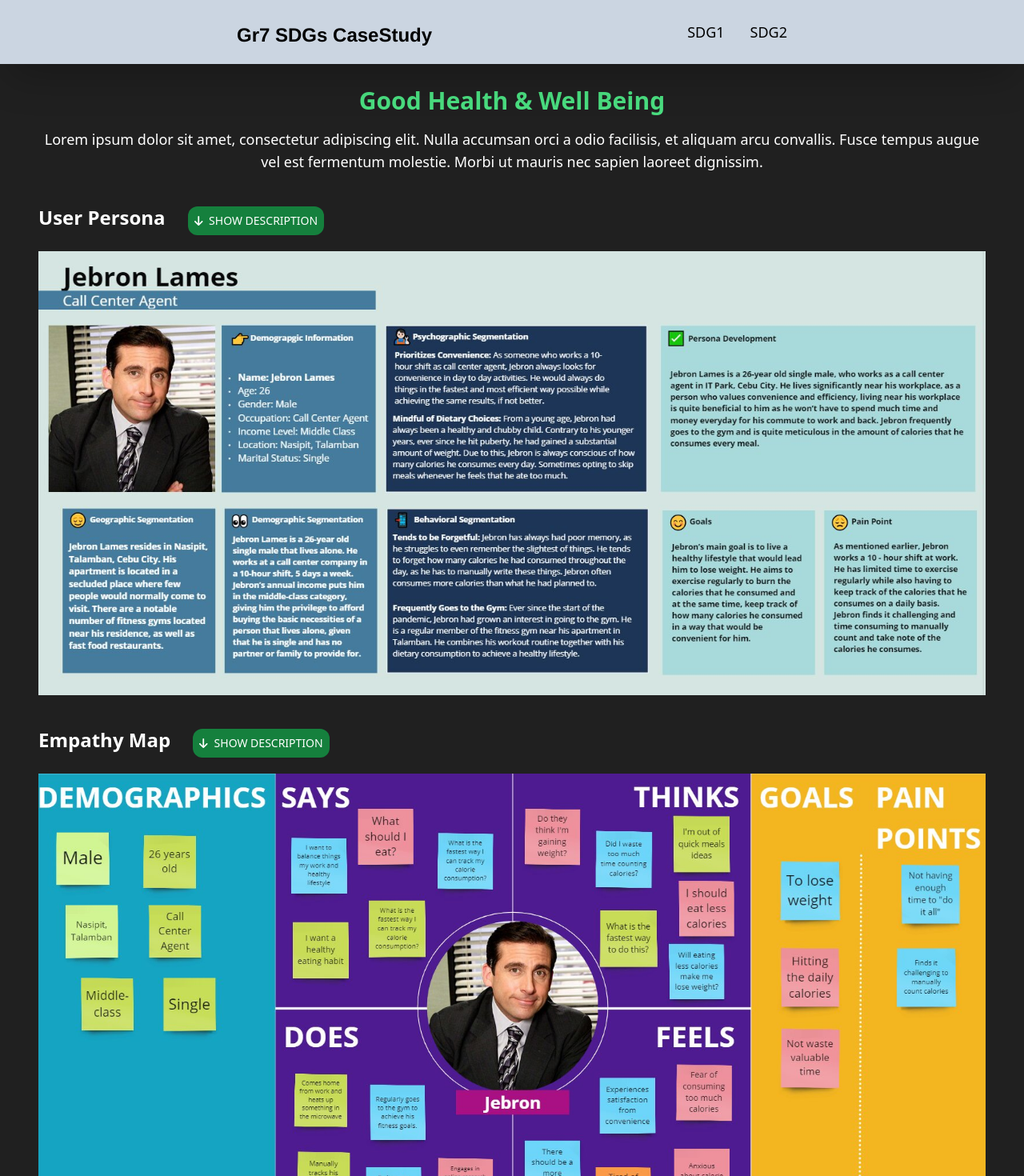
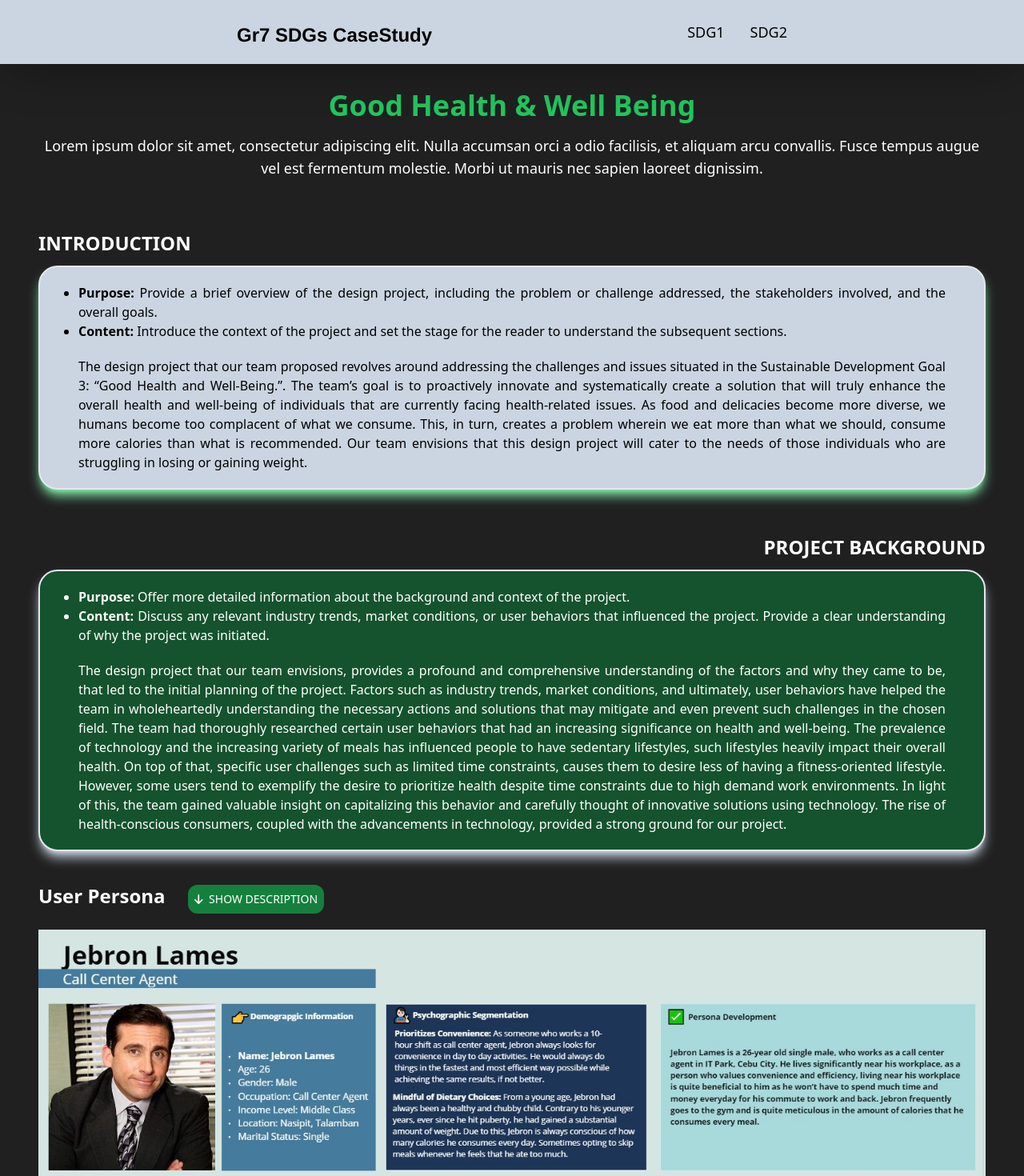
Before and after one commit to b1gmcdaddy/SDG-Case-Studies, a React (Vite) app: page /GoodHealthSDG in a window 1280 px wide. Shown: the top 1470 px of the page at 80% size. Built offline with nearby package versions, Linux system fonts and the light colour scheme; the HTML template or start-up script is replaced by a standard one.

Commit message:
added: intro & projbg

```diff
--- a/src/pages/SDG1.jsx
+++ b/src/pages/SDG1.jsx
@@ -22,7 +22,7 @@ const SDG1 = () => {
     <>
       <Navbar />
       <div className="container mx-auto mt-10 px-4">
-        <h1 className="text-3xl font-bold mb-4 text-green-400 text-center">
+        <h1 className="text-4xl font-bold mb-4 text-green-500 text-center">
           <br />
           Good Health & Well Being
         </h1>
@@ -32,6 +32,84 @@ const SDG1 = () => {
           tempus augue vel est fermentum molestie. Morbi ut mauris nec sapien
           laoreet dignissim.
         </p>
+
+        <div className="md:mt-16 xs:mt-10">
+          {/*INTRODUCTION SECTION*/}
+          <h2 className="text-2xl font-bold text-white md:inline">
+            INTRODUCTION
+          </h2>
+          <div className="border-solid border-2 border-grey-500 bg-slate-300 rounded-3xl mt-3 px-12 py-5 shadow-lg shadow-green-300">
+            <ul className="list-disc text-black md:text-justify md:text-md">
+              <li>
+                <b>Purpose:</b> Provide a brief overview of the design project,
+                including the problem or challenge addressed, the stakeholders
+                involved, and the overall goals.
+              </li>
+              <li>
+                <b>Content:</b> Introduce the context of the project and set the
+                stage for the reader to understand the subsequent sections.
+              </li>
+            </ul>
+            <p className="text-black md:text-justify mt-5 md:text-md">
+              The design project that our team proposed revolves around
+              addressing the challenges and issues situated in the Sustainable
+              Development Goal 3: “Good Health and Well-Being.”. The team’s goal
+              is to proactively innovate and systematically create a solution
+              that will truly enhance the overall health and well-being of
+              individuals that are currently facing health-related issues. As
+              food and delicacies become more diverse, we humans become too
+              complacent of what we consume. This, in turn, creates a problem
+              wherein we eat more than what we should, consume more calories
+              than what is recommended. Our team envisions that this design
+              project will cater to the needs of those individuals who are
+              struggling in losing or gaining weight.
+            </p>
+          </div>
+        </div>
+
+        <div className="md:mt-14 xs:mt-10">
+          {/*PROJECT BACKGROUND SECTION*/}
+          <h2 className="text-2xl font-bold text-white flex justify-end">
+            PROJECT BACKGROUND
+          </h2>
+          <div className="border-solid border-2 bg-green-900 rounded-3xl mt-3 px-12 py-5 shadow-lg shadow-slate-300">
+            <ul className="list-disc text-white md:text-justify md:text-md">
+              <li>
+                <b>Purpose:</b> Offer more detailed information about the
+                background and context of the project.
+              </li>
+              <li>
+                <b>Content:</b> Discuss any relevant industry trends, market
+                conditions, or user behaviors that influenced the project.
+                Provide a clear understanding of why the project was initiated.
+              </li>
+            </ul>
+            <p className="text-white md:text-justify mt-5 md:text-md">
+              The design project that our team envisions, provides a profound
+              and comprehensive understanding of the factors and why they came
+              to be, that led to the initial planning of the project. Factors
+              such as industry trends, market conditions, and ultimately, user
+              behaviors have helped the team in wholeheartedly understanding the
+              necessary actions and solutions that may mitigate and even prevent
+              such challenges in the chosen field. The team had thoroughly
+              researched certain user behaviors that had an increasing
+              significance on health and well-being. The prevalence of
+              technology and the increasing variety of meals has influenced
+              people to have sedentary lifestyles, such lifestyles heavily
+              impact their overall health. On top of that, specific user
+              challenges such as limited time constraints, causes them to desire
+              less of having a fitness-oriented lifestyle. However, some users
+              tend to exemplify the desire to prioritize health despite time
+              constraints due to high demand work environments. In light of
+              this, the team gained valuable insight on capitalizing this
+              behavior and carefully thought of innovative solutions using
+              technology. The rise of health-conscious consumers, coupled with
+              the advancements in technology, provided a strong ground for our
+              project.
+            </p>
+          </div>
+        </div>
+
         <div className="mt-10">
           {/*USER PERSONA SECTION*/}
           <h2 className="text-2xl font-bold mb-4 text-white md:inline">
@@ -75,6 +153,7 @@ const SDG1 = () => {
           <img src={empathymap} className="mt-5"></img>
         </div>
         <div className="mx-auto mt-10 text-center">
+          {/*RESEARCHERS SECTION*/}
           <h1 className="text-white md:text-3xl sm:text-2xl tracking-wide text-xl font-bold">
             MEET THE RESEARCHERS
           </h1>
@@ -89,7 +168,7 @@ const SDG1 = () => {
           <div className="max-w-[1240px] mx-auto grid md:grid-cols-3 gap-16">
             <div className="w-full shadow-xl flex flex-col p-4 my-2 rounded-lg hover:scale-105 duration-300 shadow-gray-400">
               <img className="mx-auto mt-[-3rem]" src={dev} alt="/" />
-              <h2 className="text-2xl font-bold text-center py-8 text-white">
+              <h2 className="text-2xl font-bold text-center py-6 text-white">
                 Nikkow Ensomow
               </h2>
               <p className="text-center text-base text-white">
@@ -97,9 +176,9 @@ const SDG1 = () => {
                 sed dapibus leo nec ornare diam.
               </p>
             </div>
-            <div className="w-full shadow-xl flex flex-col p-4 my-4 rounded-lg hover:scale-105 duration-300 shadow-gray-400">
+            <div className="w-full shadow-xl flex flex-col p-4 my-2 rounded-lg hover:scale-105 duration-300 shadow-gray-400">
               <img className="mx-auto mt-[-3rem]" src={dev} alt="/" />
-              <h2 className="text-2xl font-bold text-center py-8 text-white">
+              <h2 className="text-2xl font-bold text-center py-6 text-white">
                 Sareljohn 5 Pebeda
               </h2>
               <p className="text-center text-base text-white">
@@ -107,9 +186,9 @@ const SDG1 = () => {
                 sed dapibus leo nec ornare diam.
               </p>
             </div>
-            <div className="w-full shadow-xl flex flex-col p-4 my-4 rounded-lg hover:scale-105 duration-300 shadow-gray-400">
+            <div className="w-full shadow-xl flex flex-col p-4 my-2 rounded-lg hover:scale-105 duration-300 shadow-gray-400">
               <img className="mx-auto mt-[-3rem]" src={dev} alt="/" />
-              <h2 className="text-2xl font-bold text-center py-8 text-white">
+              <h2 className="text-2xl font-bold text-center py-6 text-white">
                 Jolo Tangpuy
               </h2>
               <p className="text-center text-base text-white">
```
